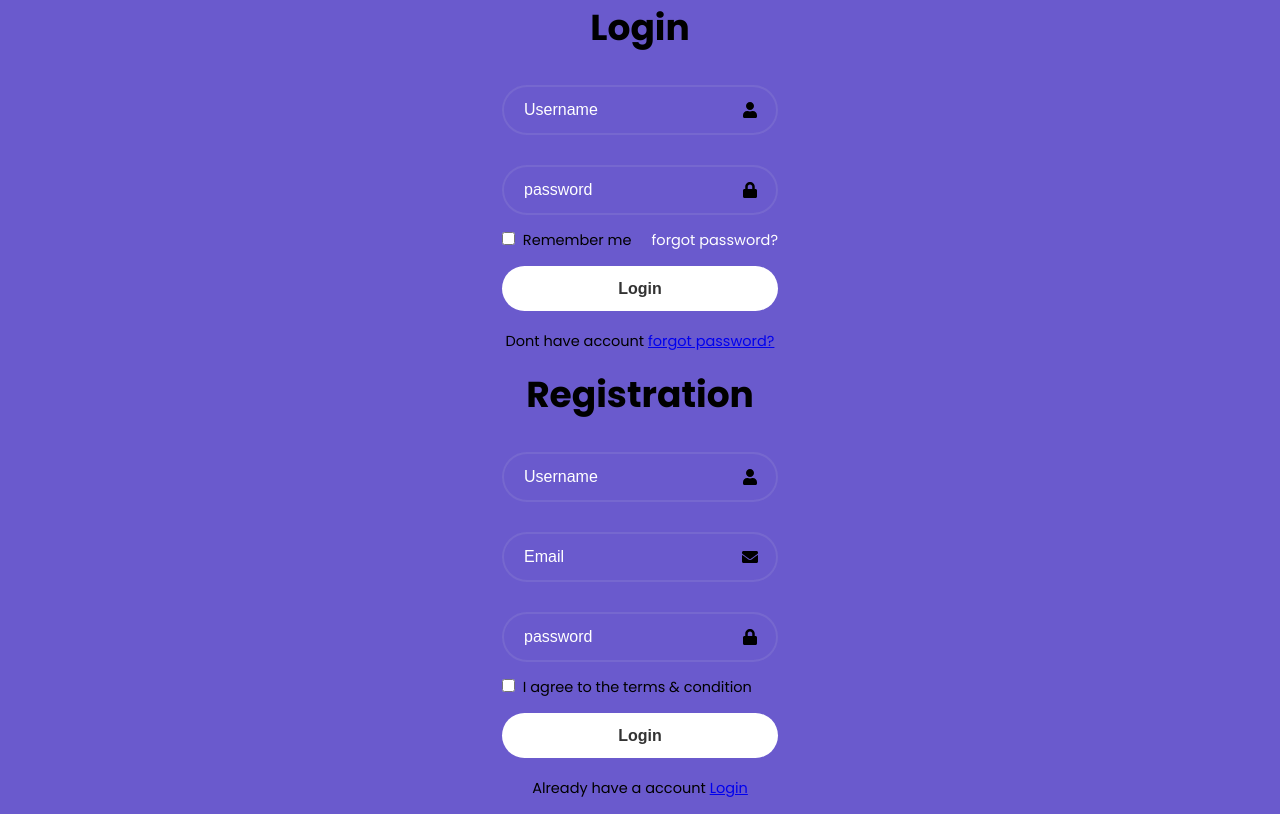
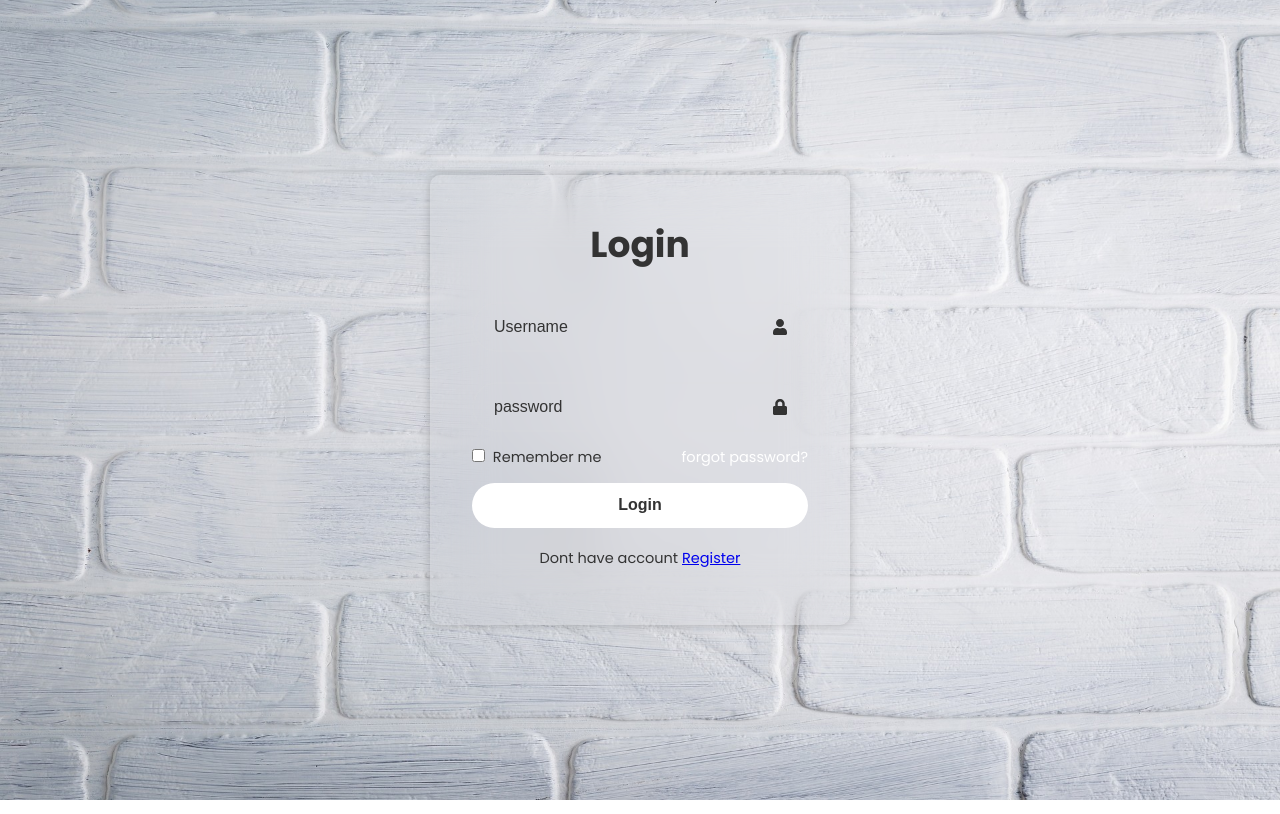
Before and after one commit to Afreentajj/newlohin1, a React (Create React App) app: page / in a window 1280 px wide. Built offline with nearby package versions, Linux system fonts and the light colour scheme.

Commit message:
form done

```diff
--- a/src/Component/Assest/Loginregister/LoginRegister.css
+++ b/src/Component/Assest/Loginregister/LoginRegister.css
@@ -2,28 +2,31 @@
     position: relative;
     width: 420px;
     height: 450px;
-    background: seagreen;
+    background: transparent;
+    border: 2px solid rgba(225,225,225, .1);
+    backdrop-filter: blur(30px);
+    box-shadow: 0 0 10px rgba(0,0, 0,.2);
     border-radius: 10px;
-    color: #fff;
+    color: #333;
     display: flex;
     align-items: center;
+    overflow: hidden;
+    transition: height .2s ease;
+}
+
+.wrapper.active{
+    height: 520px;
 }
 .wrapper .form-box {
     width: 100%;
     padding: 40px;
 }
-.wrapper.active .form-box.register{
+.wrapper .form-box.login {
     transition: translate .18s ease;
     translate: 0;
 }
 
-.wrapper .form-box.login {
-    position: absolute;
-    transition: none;
-    translate: 400px;
-}
-.wrapper .form-box.login {
-
+.wrapper.active .form-box.login {
     transition: none;
     translate: -400px;
 }
@@ -32,6 +35,12 @@
     transition: none;
     translate: 400px;
 }
+.wrapper.active .form-box.register {
+    transition: translate .18s ease;
+    translate: 0;
+}
+
+
 
 
 form h1 {
@@ -57,13 +66,13 @@ form .input-box {
     border: 2px solid rgba(225,225,225, .1);
     border-radius: 40px;
     font-size: 16px;
-    color: #fff;
+    color: #333;
     padding: 20px 45px 20px 20px   ;
 
 }
 
 .input-box input::placeholder{
-    color: #fff;
+    color: #333;
 }
 
 .input-box .icon {
@@ -116,6 +125,12 @@ form .register-link {
     margin: 20px 0 15px;
 }
 
+.register-link pa {
+    color: #fff;
+    text-decoration: none;
+    font-weight: 600;
+}
+
 .register-link p a:hover {
-    text-decoration: umderline;
+    text-decoration: underline;
 }
--- a/src/Component/Assest/Loginregister/LoginRegsiter.jsx
+++ b/src/Component/Assest/Loginregister/LoginRegsiter.jsx
@@ -16,7 +16,7 @@ const LoginRegister = () => {
 
 
   return (
-    <div className={'wrapper${action}'}>
+    <div className={`wrapper${action}`}>
       <div className="form-box login">
         <form action="">
           <h1>Login</h1>
@@ -37,7 +37,7 @@ const LoginRegister = () => {
           </div>
           <button type="sumbit">Login</button>
           <div className="register-link">
-            <p> Dont have account  <a href="#" onClick={registerLink} >forgot password?</a></p>
+            <p> Dont have account  <a href="#" onClick={registerLink} >Register</a></p>
           </div>
           {/* <button type="sumbit">Login</button> */}
           {/* <div className="register-link">
--- a/src/index.css
+++ b/src/index.css
@@ -14,5 +14,7 @@ body {
   justify-content: center;
   align-items: center;
   min-height: 100vh;
-  background: slateblue;
+  background: url('./Component/Assest/texture-2068283_1920.jpg');
+  background-size: cover;
+  background-position: center;
 }
```
Also changed, not shown: src/Component/Assest/texture-2068283_1920.jpg (added).
